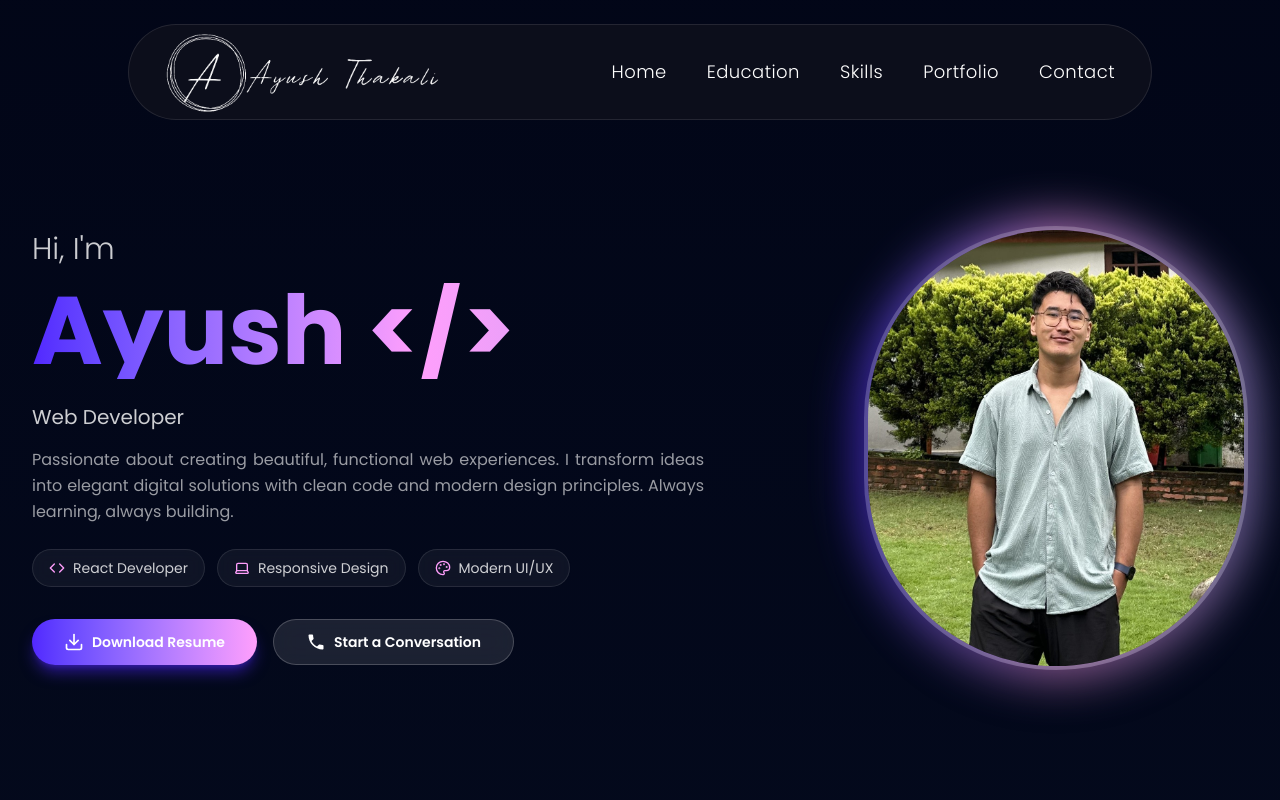
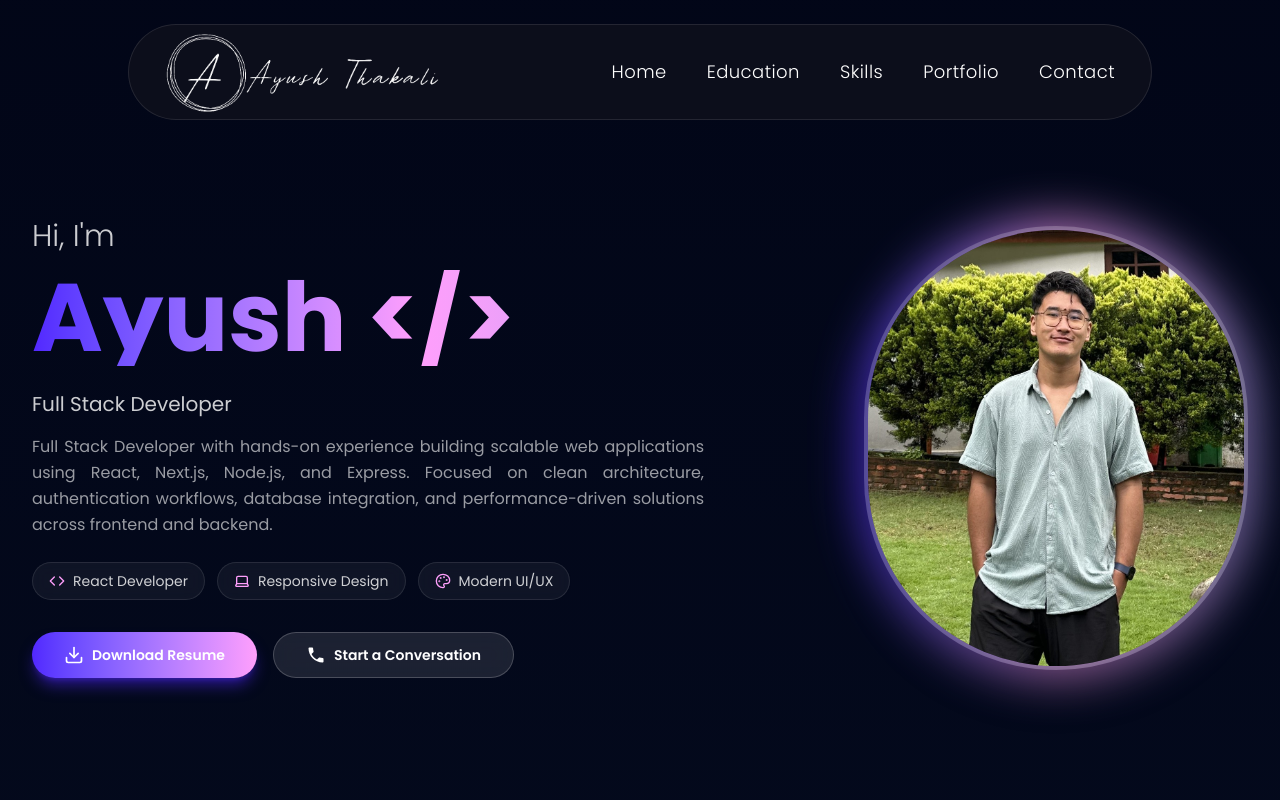
Before and after one commit to ayushthakali/Portfolio, a React (Vite) app: page / in a window 1280 px wide. Shown: the top 800 px of the page. Built offline with nearby package versions, Linux system fonts and the light colour scheme.

Commit message:
update: cv and hero updated

```diff
--- a/src/components/Education.jsx
+++ b/src/components/Education.jsx
@@ -35,7 +35,7 @@ function Education() {
       <motion.div
         initial={{ y: -30, opacity: 0, scale: 0.6 }}
         whileInView={{ y: 0, opacity: 1, scale: 1 }}
-        viewport={{ once: false, amount: 0.2 }}
+        viewport={{ once: true, amount: 0.2 }}
         transition={{ duration: 0.8, ease: "easeOut" }}
         className="text-center "
       >
--- a/src/components/Hero.jsx
+++ b/src/components/Hero.jsx
@@ -49,7 +49,7 @@ function Hero() {
               transition={{ duration: 0.6, delay: 0.6 }}
               className="font-poppins text-base sm:text-lg md:text-xl text-white/80 max-w-2xl mx-auto lg:mx-0 mb-4"
             >
-              Web Developer
+              Full Stack Developer
             </motion.p>
 
             {/* Description */}
@@ -59,9 +59,11 @@ function Hero() {
               transition={{ duration: 0.6, delay: 0.7 }}
               className="font-poppins text-justify text-base sm:text-base text-white/60 max-w-2xl mx-auto lg:mx-0 mb-6 leading-relaxed"
             >
-              Passionate about creating beautiful, functional web experiences. I
-              transform ideas into elegant digital solutions with clean code and
-              modern design principles. Always learning, always building.
+              Full Stack Developer with hands-on experience building scalable
+              web applications using React, Next.js, Node.js, and Express.
+              Focused on clean architecture, authentication workflows, database
+              integration, and performance-driven solutions across frontend and
+              backend.
             </motion.p>
 
             {/* Highlights */}
@@ -95,7 +97,7 @@ function Hero() {
               className="flex flex-wrap gap-4 justify-center lg:justify-start text-sm"
             >
               <a
-                href="/Ayush_CV.pdf"
+                href="/Ayush_Resume.pdf"
                 download
                 className="px-8 py-3 bg-gradient-to-r from-[#5227FF] to-[#FF9FFC] rounded-full font-poppins font-semibold text-white hover:scale-105 transition-transform duration-300 shadow-lg shadow-[#5227FF]/50 flex gap-2 items-center"
               >
```
Also changed, not shown: 2 other files (tests, documents, lock files or other folders).
